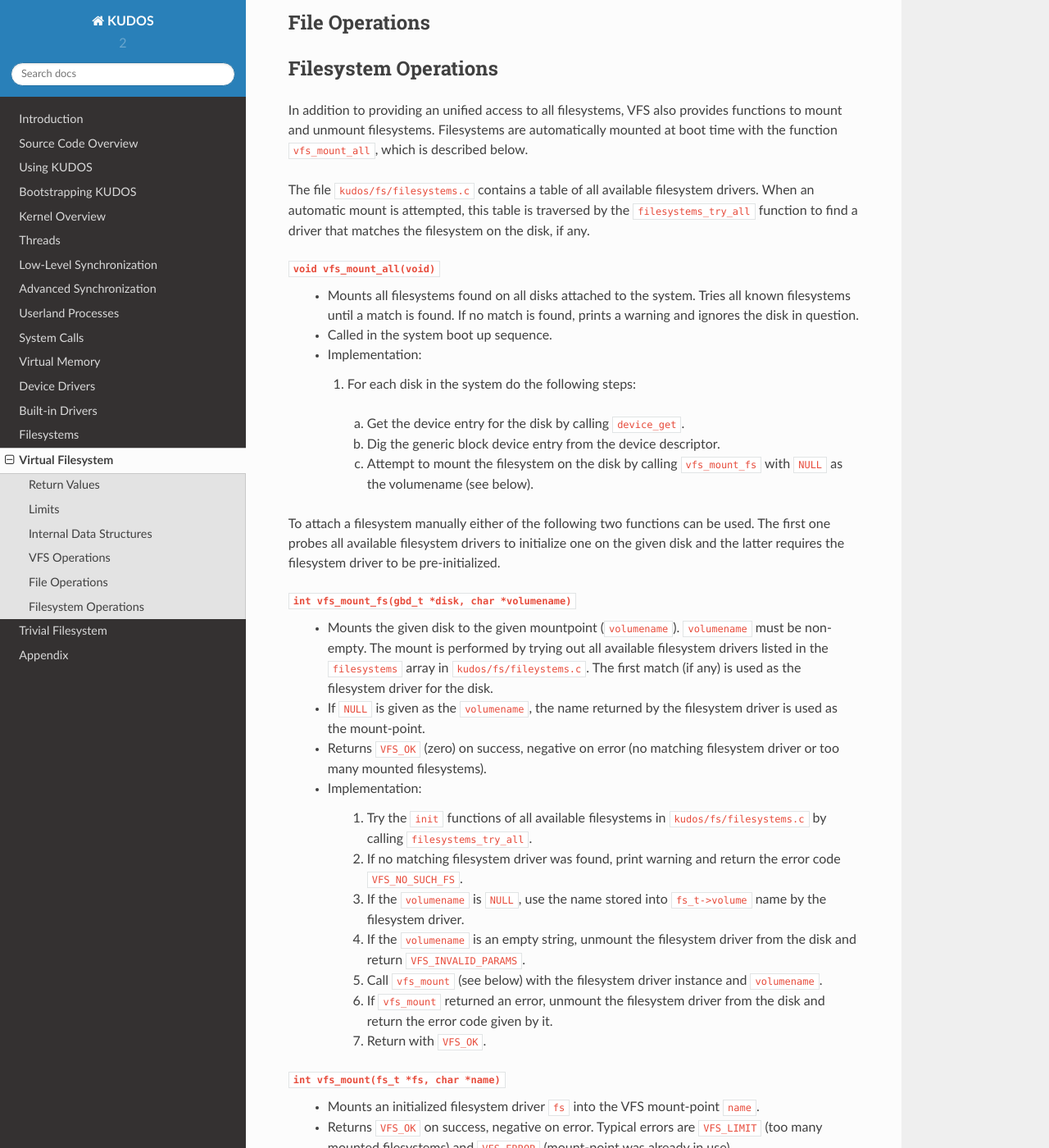
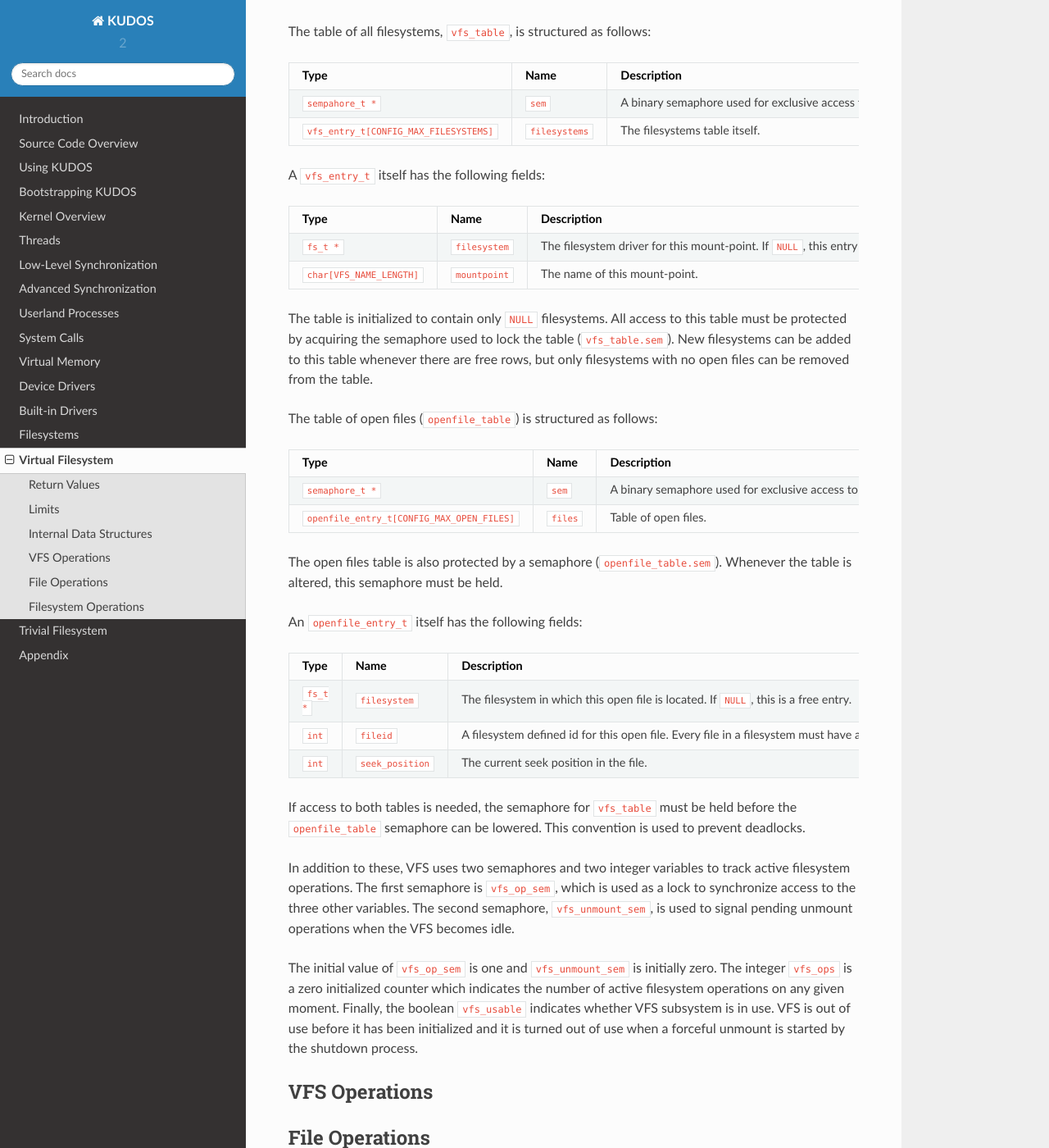
Before and after one commit to DIKU-EDU/kudos, a Sphinx documentation site: the page built from docs/virtual-filesystem.rst, in a window 1280 px wide and 1400 px high, scrolled down 1898 px. Shown: the whole window at 82% size. Built offline with Sphinx 7.4.7 and the Read the Docs theme 2.0.0, drawn with Linux system fonts in a browser that asks for light colours; some of the changed text lies outside the part shown.

Commit message:
vfs internal data structures

```diff
--- a/docs/virtual-filesystem.rst
+++ b/docs/virtual-filesystem.rst
@@ -82,6 +82,92 @@
 
 Internal Data Structures
 ------------------------
+
+VFS has two primary data structures: the table of all attached filesystems and
+the table of open files.
+
+The table of all filesystems, ``vfs_table``, is structured as follows:
+
+
++-----------------------------------------+-----------------+-------------------------------+
+| Type                                    | Name            | Description                   |
++=========================================+=================+===============================+
+| ``sempahore_t *``                       | ``sem``         | A binary semaphore used for   |
+|                                         |                 | exclusive access to the       |
+|                                         |                 | filesystems table.            |
++-----------------------------------------+-----------------+-------------------------------+
+| ``vfs_entry_t[CONFIG_MAX_FILESYSTEMS]`` | ``filesystems`` | The filesystems table itself. |
++-----------------------------------------+-----------------+-------------------------------+
+
+A ``vfs_entry_t`` itself has the following fields:
+
++---------------------------+----------------+--------------------------------+
+| Type                      | Name           | Description                    |
++===========================+================+================================+
+| ``fs_t *``                | ``filesystem`` | The filesystem driver for this |
+|                           |                | mount-point. If ``NULL``, this |
+|                           |                | entry is unused.               |
++---------------------------+----------------+--------------------------------+
+| ``char[VFS_NAME_LENGTH]`` | ``mountpoint`` | The name of this mount-point.  |
++---------------------------+----------------+--------------------------------+
+
+The table is initialized to contain only ``NULL`` filesystems. All access to
+this table must be protected by acquiring the semaphore used to lock the table
+(``vfs_table.sem``). New filesystems can be added to this table whenever there
+are free rows, but only filesystems with no open files can be removed from the
+table.
+
+The table of open files (``openfile_table``) is structured as follows:
+
++---------------------------------------------+-----------+-----------------------+
+| Type                                        | Name      | Description           |
++=============================================+===========+=======================+
+| ``semaphore_t *``                           | ``sem``   | A binary semaphore    |
+|                                             |           | used for exclusive    |
+|                                             |           | access to this        |
+|                                             |           | table.                |
++---------------------------------------------+-----------+-----------------------+
+| ``openfile_entry_t[CONFIG_MAX_OPEN_FILES]`` | ``files`` | Table of open files.  |
++---------------------------------------------+-----------+-----------------------+
+
+The open files table is also protected by a semaphore (``openfile_table.sem``).
+Whenever the table is altered, this semaphore must be held.
+
+An ``openfile_entry_t`` itself has the following fields:
+
++-------------+-------------------+-------------------------------------+
+| Type        | Name              | Description                         |
++=============+===================+=====================================+
+| ``fs_t *``  | ``filesystem``    | The filesystem in which this        |
+|             |                   | open file is located. If ``NULL``,  |
+|             |                   | this is a free entry.               |
++-------------+-------------------+-------------------------------------+
+| ``int``     | ``fileid``        | A filesystem defined id for         |
+|             |                   | this open file. Every file in a     |
+|             |                   | filesystem must have a              |
+|             |                   | unique id. Ids do not need          |
+|             |                   | to be globally unique.              |
++-------------+-------------------+-------------------------------------+
+| ``int``     | ``seek_position`` | The current seek position in        |
+|             |                   | the file.                           |
++-------------+-------------------+-------------------------------------+
+
+If access to both tables is needed, the semaphore for ``vfs_table`` must be
+held before the ``openfile_table`` semaphore can be lowered. This convention is
+used to prevent deadlocks.
+
+In addition to these, VFS uses two semaphores and two integer variables to
+track active filesystem operations. The first semaphore is ``vfs_op_sem``,
+which is used as a lock to synchronize access to the three other variables. The
+second semaphore, ``vfs_unmount_sem``, is used to signal pending unmount
+operations when the VFS becomes idle.
+
+The initial value of ``vfs_op_sem`` is one and ``vfs_unmount_sem`` is initially
+zero. The integer ``vfs_ops`` is a zero initialized counter which indicates the
+number of active filesystem operations on any given moment. Finally, the
+boolean ``vfs_usable`` indicates whether VFS subsystem is in use. VFS is out of
+use before it has been initialized and it is turned out of use when a forceful
+unmount is started by the shutdown process.
 
 .. _vfs_operations:
 
```
